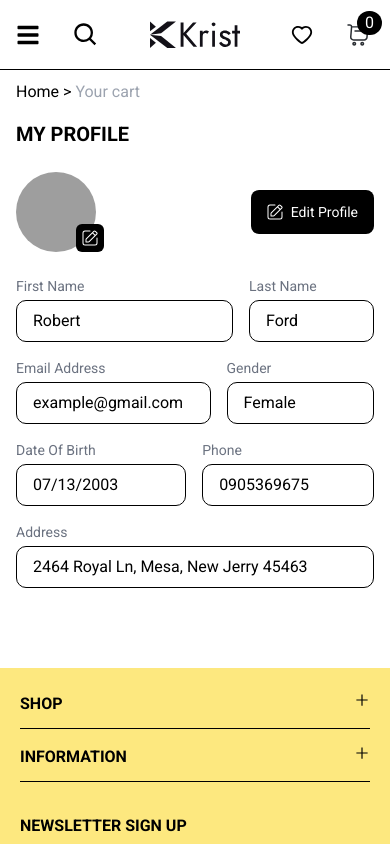
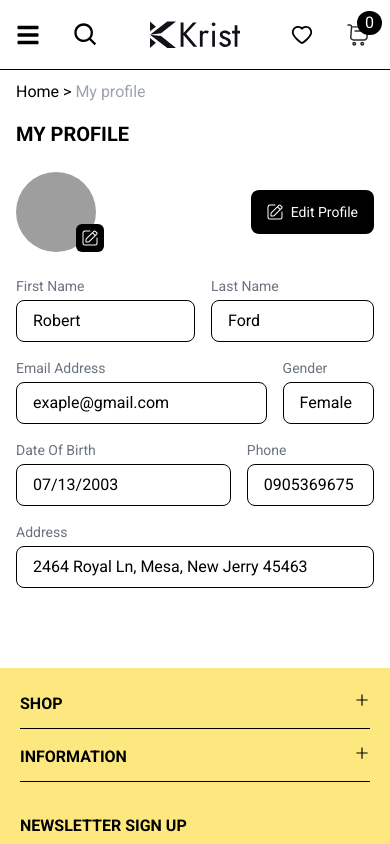
Before and after one commit to ahuy1307/shop-ecommerce, a Next.js app: page /user in a window 390 px wide. Shown: the top 844 px of the page. Built offline with nearby package versions, Linux system fonts and the light colour scheme; grey boxes are pictures that could not be loaded.

Commit message:
bug fix UI mobile

```diff
--- a/components/user/UserContent.tsx
+++ b/components/user/UserContent.tsx
@@ -2,7 +2,7 @@ import UserInfomation from "@/components/user/UserInfomation";
 
 function UserContent() {
     return <div className={"mt-[80px] xl:px-[120px] md:px-[36px] sm:px-[20px] px-4"}>
-        <h3>Home {">"} <span className={"text-gray-400"}>Your cart</span></h3>
+        <h3>Home {">"} <span className={"text-gray-400"}>My profile</span></h3>
         <h2 className={"text-xl font-bold mt-4"}>MY PROFILE</h2>
         <UserInfomation/>
     </div>
--- a/components/user/UserInfomation.tsx
+++ b/components/user/UserInfomation.tsx
@@ -18,35 +18,31 @@ function UserInfomation() {
         </div>
         <div className={"mt-6"}>
             <div className="flex items-center gap-x-4">
-                <div className="mb-4">
+                <div className="mb-4 w-[50%]">
                     <label className="block mb-1 text-sm text-gray-500" htmlFor="firstName">
                         First Name
                     </label>
-                    <input id="firstName" required type="text" value={"Robert"} disabled
-                           className="px-4 py-2 rounded-[10px] border border-black disabled:bg-white"/>
+                    <p className={"border border-black rounded-lg py-2 px-4"}>Robert</p>
                 </div>
                 <div className="mb-4 flex-1">
                     <label className="block mb-1 text-sm text-gray-500" htmlFor="lastName">
                         Last Name
                     </label>
-                    <input id="lastName" required type="text" value={"Ford"} disabled
-                           className="px-4 py-2 rounded-[10px] w-full border border-black disabled:bg-white"/>
+                    <p className={"border border-black rounded-lg py-2 px-4 "}>Ford</p>
                 </div>
             </div>
             <div className="flex items-center gap-x-4">
-                <div className={"w-[80%]"}>
+                <div className={"w-[70%]"}>
                     <label className="block mb-1 text-sm text-gray-500" htmlFor="email">
                         Email Address
                     </label>
-                    <input id="email" required type="email" value={"example@gmail.com"} disabled
-                           className="px-4 py-2 rounded-[10px] w-full border border-black disabled:bg-white"/>
+                    <p className={"border border-black rounded-lg py-2 px-4"}>exaple@gmail.com</p>
                 </div>
-                <div>
+                <div className={"flex-1"}>
                     <label className="block mb-1 text-sm text-gray-500" htmlFor="email">
                         Gender
                     </label>
-                    <input id="gender" required type="email" value={"Female"} disabled
-                           className="px-4 py-2 rounded-[10px] w-full border border-black disabled:bg-white"/>
+                    <p className={"border border-black rounded-lg py-2 px-4"}>Female</p>
                 </div>
             </div>
             <div className="flex items-center gap-x-4 mt-4">
@@ -54,23 +50,20 @@ function UserInfomation() {
                     <label className="block mb-1 text-sm text-gray-500" htmlFor="email">
                         Date Of Birth
                     </label>
-                    <input id="birth" required type="email" value={"07/13/2003"} disabled
-                           className="px-4 py-2 rounded-[10px] w-full border border-black disabled:bg-white"/>
+                    <p className={"border border-black rounded-lg py-2 px-4"}>07/13/2003</p>
                 </div>
-                <div>
+                <div className={"flex-1"}>
                     <label className="block mb-1 text-sm text-gray-500" htmlFor="email">
                         Phone
                     </label>
-                    <input id="gender" required type="phone" value={"0905369675"} disabled
-                           className="px-4 py-2 rounded-[10px] w-full border border-black disabled:bg-white"/>
+                    <p className={"border border-black rounded-lg py-2 px-4"}>0905369675</p>
                 </div>
             </div>
             <div className={"mt-4"}>
                 <label className="block mb-1 text-sm text-gray-500" htmlFor="email">
                     Address
                 </label>
-                <input id="gender" required type="phone" value={"2464 Royal Ln, Mesa, New Jerry 45463"} disabled
-                       className="px-4 py-2 rounded-[10px] w-full border border-black disabled:bg-white"/>
+                <p className={"border border-black rounded-lg py-2 px-4"}>2464 Royal Ln, Mesa, New Jerry 45463</p>
             </div>
         </div>
     </div>
```
